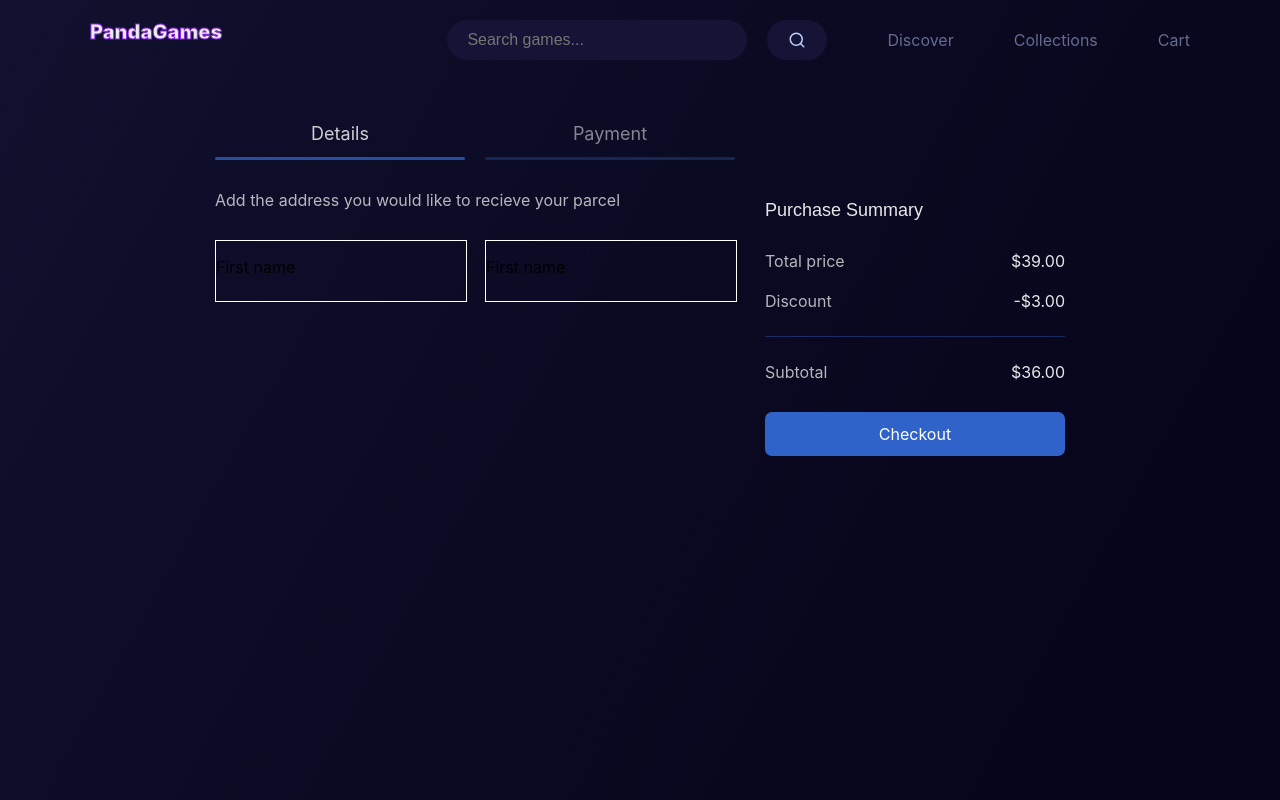
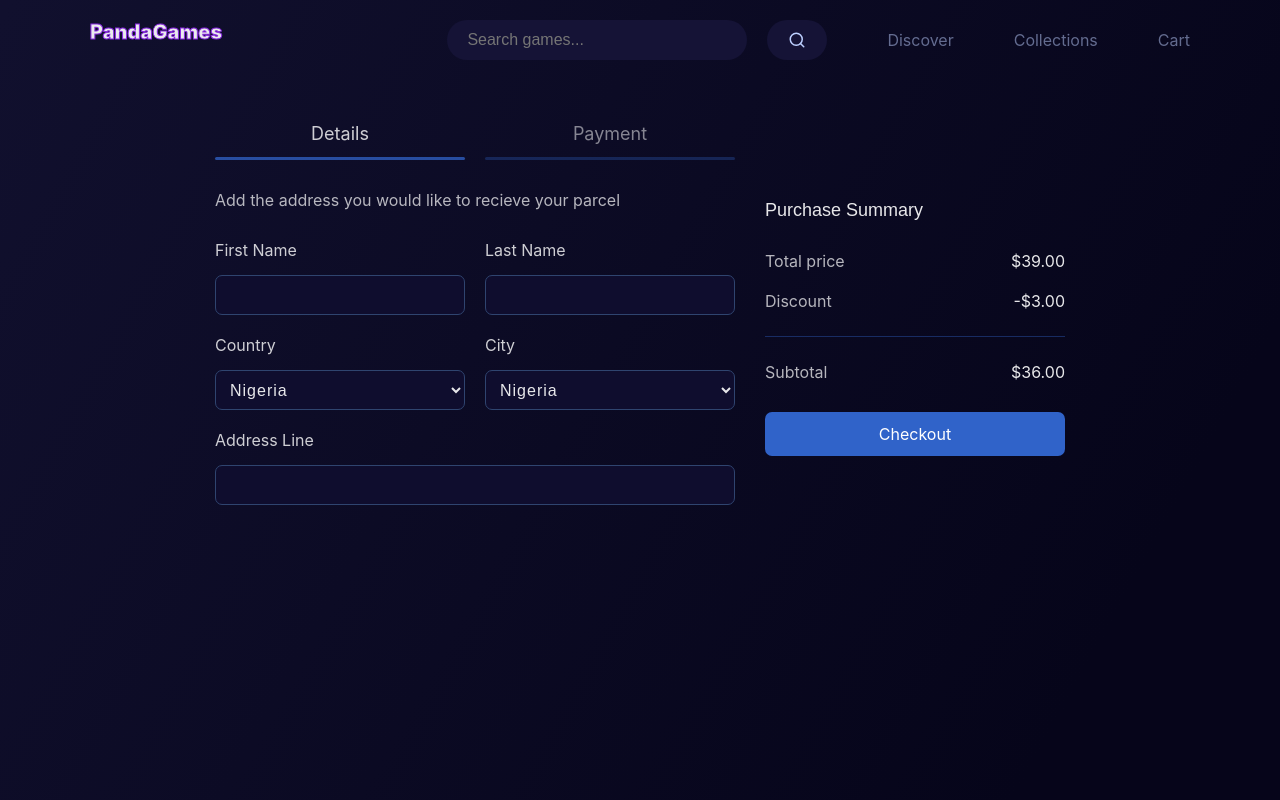
Before and after one commit to Ahumareze/pandagames, a React (Create React App) app: page /checkout in a window 1280 px wide. Built offline with nearby package versions, Linux system fonts and the light colour scheme.

Commit message:
updated form fields on checkout page

```diff
--- a/src/pages/checkout/checkout.module.css
+++ b/src/pages/checkout/checkout.module.css
@@ -82,7 +82,31 @@
     gap: 20px;
 }
 .input{
-    height: 60px;
     width: 100%;
-    border: 1px solid #fff;
 }
+.input p{
+    margin: 0;
+    font-size: 16px;
+    color: #fff;
+    opacity: 0.8;
+}
+.input input, .input select{
+    height: 40px;
+    width: 100%;
+    box-sizing: border-box;
+    border: 1px solid #2F446F;
+    border-radius: 7px;
+    background-color: #0F0D2E;
+    color: rgba(255, 255, 255, 0.9);
+    padding-left: 10px;
+    font-size: 16px;
+    letter-spacing: 1px;
+    margin-top: 15px;
+}
+.input input:focus, .input select:focus{
+    outline: none;
+    border: 1px solid var(--button);
+}
+.addresslineDiv{
+    padding-top: 20px;
+}
--- a/src/pages/checkout/components/formPage/FormPage.tsx
+++ b/src/pages/checkout/components/formPage/FormPage.tsx
@@ -1,12 +1,25 @@
-import React from 'react';
+import React, { FC } from 'react';
+import { InputProps } from '../../../../types';
 
 //styles
 import classes from '../../checkout.module.css';
 
-const Input = () => {
+const Input:FC<InputProps> = ({title}):JSX.Element => {
     return(
         <div className={classes.input}>
-            <p className={classes.name}>First name</p>
+            <p className={classes.name}>{title}</p>
+            <input />
+        </div>
+    )
+};
+
+const SelectInput:FC<InputProps> = ({title}):JSX.Element => {
+    return(
+        <div className={classes.input}>
+            <p className={classes.name}>{title}</p>
+            <select>
+                <option>Nigeria</option>
+            </select>
         </div>
     )
 }
@@ -17,8 +30,13 @@ function FormPage() {
             <p className={classes.intro}>Add the address you would like to recieve your parcel</p>
             <div className={classes.mainFormContainer}>
                 <div className={classes.dualInputFields}>
-                    <Input />
-                    <Input />
+                    <Input title={'First Name'} />
+                    <Input title={'Last Name'}/>
+                    <SelectInput title={'Country'}/>
+                    <SelectInput title={'City'}/>
+                </div>
+                <div className={classes.addresslineDiv}>
+                    <Input title={'Address Line'}/>
                 </div>
             </div>
         </div>
```
Also changed, not shown: src/assets/data/locations.ts (added, +19 -0 lines), src/types.ts (+12 -3 lines).
